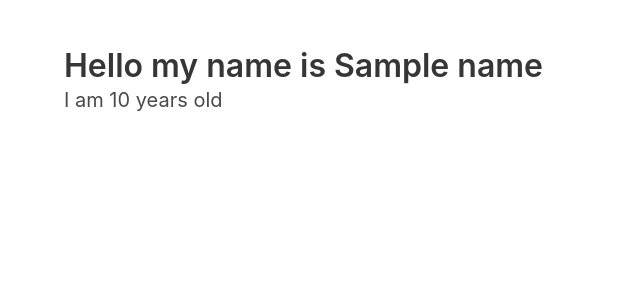
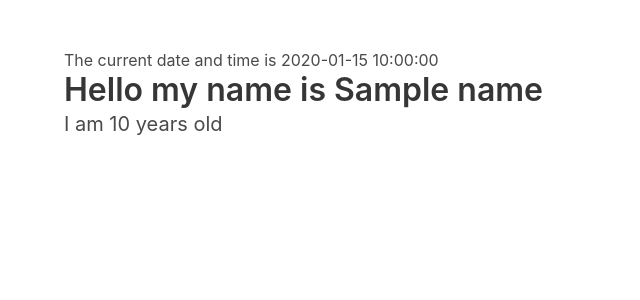
Before and after one commit to richanghmc/FizzBuzz-Flask-Assignments, a Flask app: template assignment1/templates/home.html in a window 1280 px wide. Shown: the top 300 px of the page, without its empty margins (0-640 px from the left). Run offline with Flask 2, Linux system fonts and the light colour scheme; the template is opened without the code that fills it: most values are stand-ins (such as "Sample title", 1, 10 or a date in 2020).

Commit message:
update to assignment 1

```diff
--- a/assignment1/app.py
+++ b/assignment1/app.py
@@ -1,4 +1,5 @@
 from flask import Flask, render_template
+from datetime import *
 app = Flask(__name__)
 
 @app.route('/')
@@ -7,4 +8,5 @@ def introduction():
     name = "Richard"
     age = 19
     message = "I am excited to learn Flask!"
-    return render_template('home.html', title = title, name = name, age = age, message = message, list =listOfFavoriteFoods)
+    date = datetime.today()
+    return render_template('home.html', title = title, name = name, age = age, message = message, date = date)
--- a/assignment1/templates/home.html
+++ b/assignment1/templates/home.html
@@ -9,6 +9,7 @@
   <body>
   <section class="section">
     <div class="container">
+        <p>The current date and time is {{date}}</p>
       <h1 class="title">
         Hello my name is {{name}}
       </h1>
```
